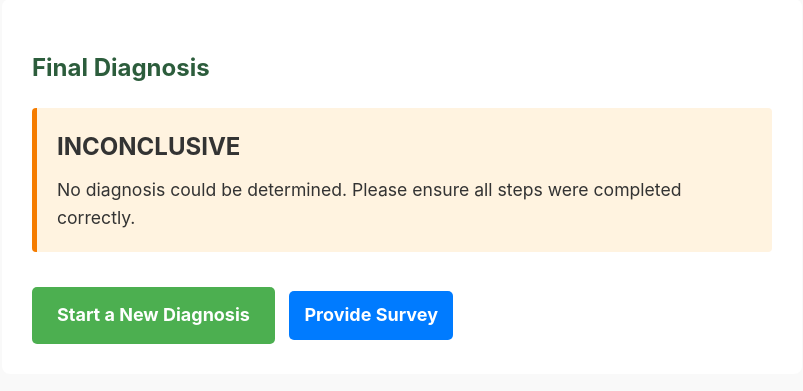
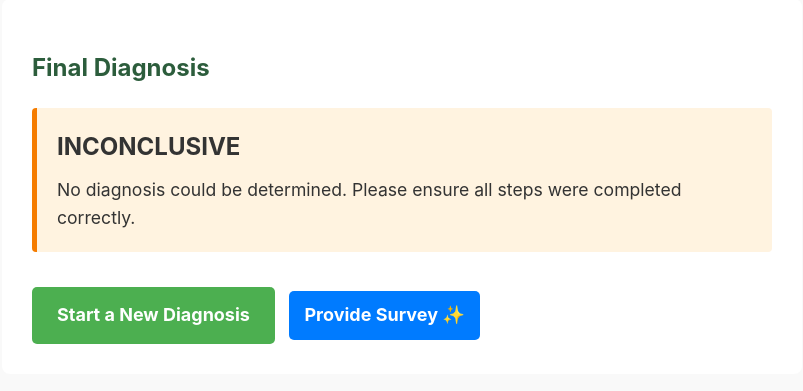
Before and after one commit to koolzeez/dss, a Flask app: template templates/result.html in a window 1280 px wide. Shown: the part 164-555 px from the top of the page, without its empty margins (238-1041 px from the left). Run offline with Flask 3, Linux system fonts and the light colour scheme; the template is opened without the code that fills it, so the values that code supplies are empty.

Commit message:
Update result.html

```diff
--- a/templates/result.html
+++ b/templates/result.html
@@ -49,5 +49,5 @@
     </div>
   {% endif %}
   <a href="https://huggingface.co/spaces/koolzzeez/tuber" class="btn">Start a New Diagnosis</a>
-  <a href="https://forms.gle/aHNK11g2GzVHGtNK6" target="_blank" rel="noopener noreferrer" class="btn" style="background-color: #007bff; color: white; padding: 10px 15px; text-decoration: none; border-radius: 5px; margin-left: 10px;">Provide Survey</a>
+  <a href="https://forms.gle/aHNK11g2GzVHGtNK6" target="_blank" rel="noopener noreferrer" class="btn" style="background-color: #007bff; color: white; padding: 10px 15px; text-decoration: none; border-radius: 5px; margin-left: 10px;">Provide Survey ✨</a>
 {% endblock %}
```
